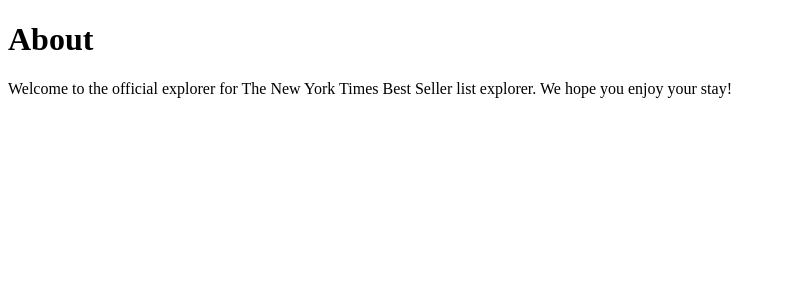
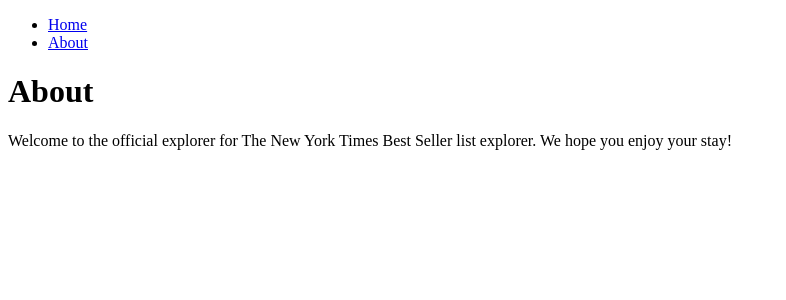
Before and after one commit to johj703/NewYork-Times-Best-Seller-List, a Next.js app: page /about in a window 1280 px wide. Shown: the top 300 px of the page, without its empty margins (0-786 px from the left). Built offline with nearby package versions, Linux system fonts and the light colour scheme.

Commit message:
About.tsx 페이지에 Navigation 컴포넌트 추가

```diff
--- a/app/about/page.tsx
+++ b/app/about/page.tsx
@@ -1,6 +1,9 @@
+import Navigation from "../../components/navigation";
+
 export default function About() {
   return (
     <div>
+      <Navigation />
       <h1>About</h1>
       <p>
         Welcome to the official explorer for The New York Times Best Seller list
```
